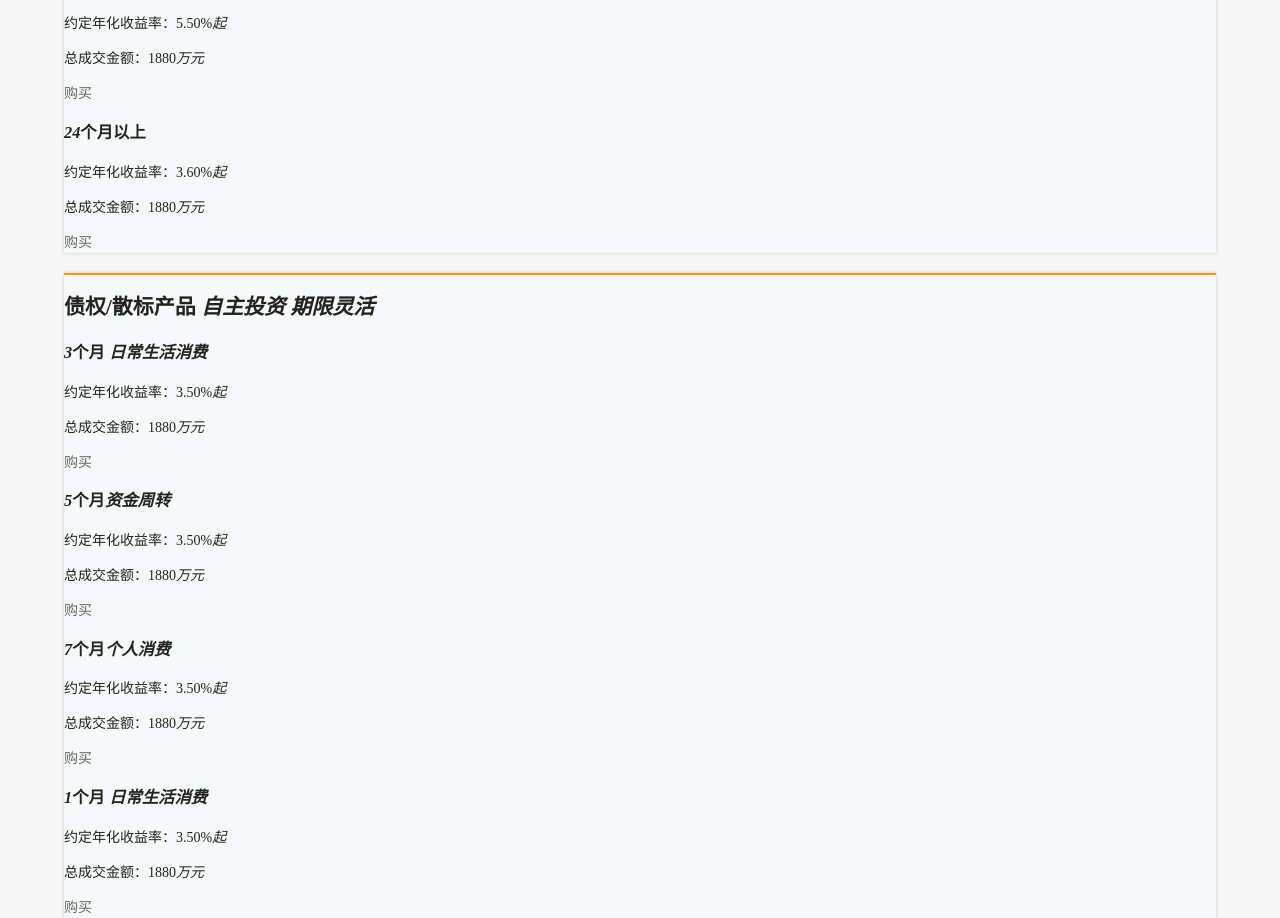
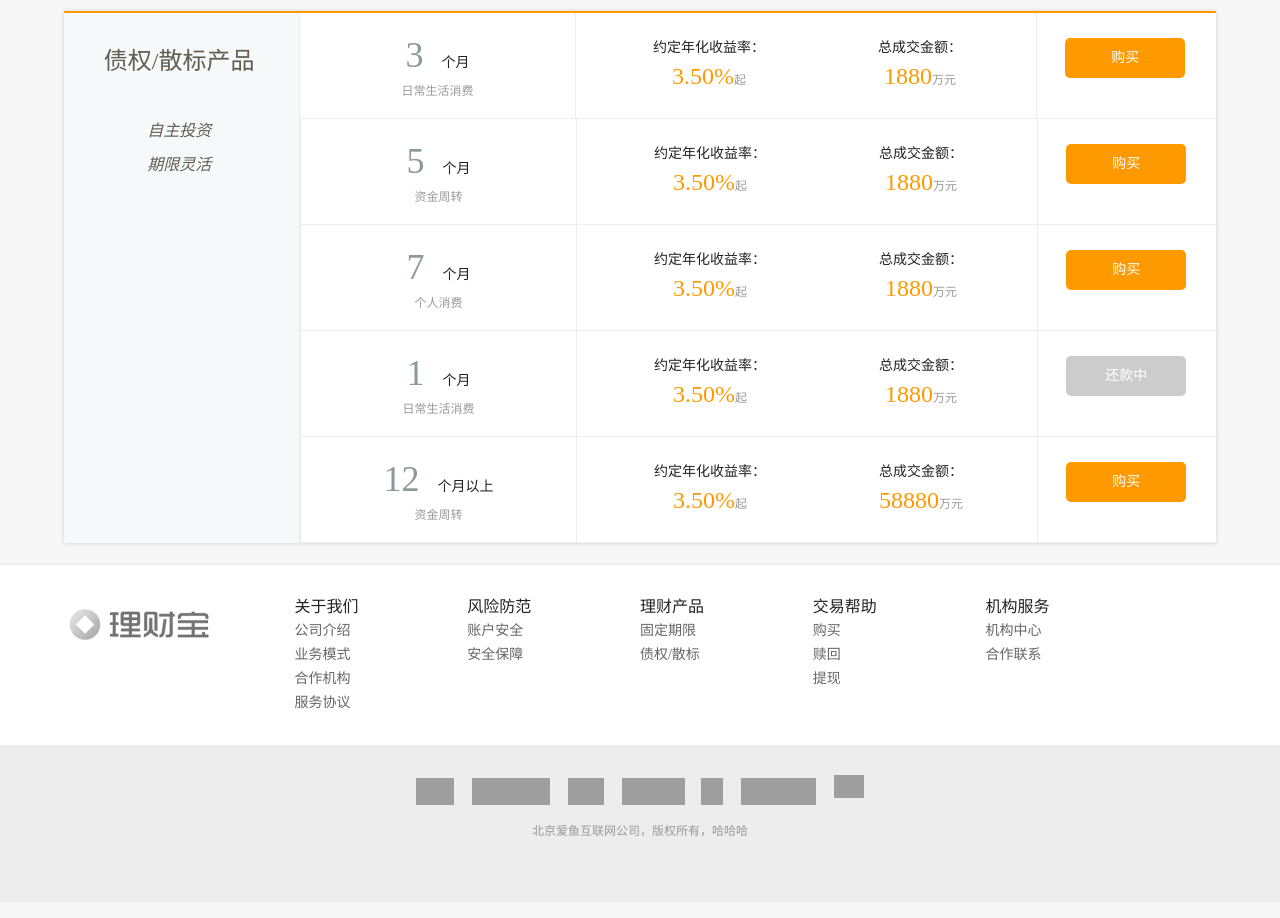
Before and after one commit to yanaliu/ResposiveWeb, a plain HTML site: page src/index.html in a window 1280 px wide. Shown: the part 855-1773 px from the top of the page. Drawn offline with Linux system fonts and the light colour scheme; grey boxes are pictures that could not be loaded.

Commit message:
the main body is completed

```diff
--- a/src/css/main.css
+++ b/src/css/main.css
@@ -269,13 +269,13 @@ header .main ul li a:active {
     white-space: nowrap;
 }
 .notice a:first-child:before {
-    content: '最新公告：\00a0\00a0';
+    content: '最新公告:\00a0\00a0';
     color: #aaa;
 }
 .notice a span {
     color: #999;
     font-size: 1.2rem;
-    margin-left:1rem;
+    margin-right:1rem;
 }
 .notice a.more {
     float: right;
@@ -291,6 +291,141 @@ header .main ul li a:active {
     background-color: #f5f9fa;
     border-top:2px solid #ff9900;
     box-shadow: 0 0 4px #ccc;
+}
+.product h2 {
+    float: left;
+    width: 20%;
+    margin-top: 3rem;
+    text-align: center;
+    font-size: 2.4rem;
+    font-weight:normal;
+    color: #635c51;
+}
+.product h2 em {
+    display: block;
+    margin-top: 1rem;
+    font-size: 1.6rem;
+}
+.product h2 em:first-child {
+    margin-top: 4rem;
+}
+.product .product-content {
+    float: right;
+    width: 79.5%;
+    border-left:1px solid #eee;
+    /*border-bottom:1px solid #eee;*/
+    background-color: #fff;
+}
+.product .product-content .item {
+    width: 100%;
+    border-bottom:1px solid #eee;
+}
+.product .product-content .item + .item {
+    border-left: 1px solid #eee;
+}
+.product .product-content .item h3 {
+    float: left;
+    width: 30%;
+    margin:1.5rem 0;
+    font-size: 1.4rem;
+    font-weight:normal;
+    text-align: center;
+}
+.product .product-content .item h3 em {
+    margin-right: 0.5em;
+    font-size: 3.6rem;
+    font-style: normal;
+    color: #8b999d;
+}
+.product .product-content .item h3 i {
+    display: block;
+    font-size: 1.2rem;
+    font-style: normal;
+    color: #999;
+}
+.product .product-content .item .info {
+    float: left;
+    width: 48%;
+    padding:1rem;
+    border-left:1px solid #eee;
+    border-right:1px solid #eee;
+    font-size: 14px;
+}
+.product .product-content .item .info p {
+    float: left;
+    display: inline-block;
+    text-align: center;
+    width: 56%;
+}
+.product .product-content .item .info p:last-child {
+    width: 40%;
+}
+.product .product-content .item .info p span {
+    display: block;
+    font-size: 2.4rem;
+    color: #ff9900;
+}
+.product .product-content .item .info p span i {
+    font-size: 1.2rem;
+    font-style: normal;
+    color: #999;
+}
+.product .product-content .item .buy {
+    float: left;
+    width:calc(22% - 4.4rem);
+    padding: 1rem;
+}
+.product .product-content .item .buy a {
+    display: block;
+    width: 90%;
+    margin:1.5rem auto;
+    max-width: 12rem;
+    line-height: 4rem;
+    text-align: center;
+    text-decoration: none;
+    color: #fff;
+    background-color: #ff9900;
+    border-radius: 5px;
+}
+.product .product-content .item .buy a:hover,
+.product .product-content .item .buy a:active {
+    background-color: #ffc468;
+}
+.product .product-content .item .buy a.disabled {
+    background-color: #ccc !important;
+    cursor: not-allowed;
+}
+/*底部导航*/
+.footer {
+    padding:3rem 0;
+    background-color: #fff;
+    border-top:2px solid #eee;
+}
+.footer-content {
+    width: 90%;
+    margin:0 auto;
+}
+.footer-content p {
+    float: left;
+    display: block;
+    filter:grayscale(100%);
+    width: 20%;
+    height: 35px;
+    background: url(../img/logo@1x.png) no-repeat left;
+    -webkit-background-size:;
+    background-size:150px 35px;
+}
+.footer-content ul {
+    float: left;
+    width: 15%;
+}
+.footer-content ul li {
+    font-size: 1.4rem;
+    line-height: 2.4rem;
+
+}
+.footer-content ul .title {
+    font-size: 1.6rem;
 }
 /*网站底部*/
 footer {
--- a/src/index.html
+++ b/src/index.html
@@ -82,11 +82,11 @@
     </section>
 
     <section class="notice clearfix">
-        <a href="#"><span>2017-08-29</span>元旦期间业务受理及值班公告元旦期间业务受理及值班公告元旦期间业务受理及值班公告</a>
+        <a href="#"><span>2017-08-29</span>元旦期间业务受理及值班公告元旦期间业务受理及值班公告元旦期间业务受理及值班公告元旦期间业务受理及值班公告元旦期间业务受理及值班公告元旦期间业务受理及值班公告元旦期间业务受理及值班公告元旦期间业务受理及值班公告元旦期间业务受理及值班公告</a>
         <a href="#" class="more">更多公告</a>
     </section>
 
-    <section class="product">
+    <section class="product clearfix">
         <h2>
             固定期限产品
             <em>甄选优质基金</em>
@@ -95,7 +95,7 @@
         </h2>
 
         <div class="product-content">
-            <div class="item">
+            <div class="item clearfix">
                 <h3><em>3</em>个月</h3>
                 <div class="info">
                     <p>约定年化收益率：<span class="year-rate">3.50%<i>起</i></span></p>
@@ -105,7 +105,7 @@
                     <a href="#">购买</a>
                 </div>
             </div>
-            <div class="item">
+            <div class="item clearfix">
                 <h3><em>3-6</em>个月</h3>
                 <div class="info">
                     <p>约定年化收益率：<span class="year-rate">3.60%<i>起</i></span></p>
@@ -115,7 +115,7 @@
                     <a href="#">购买</a>
                 </div>
             </div>
-            <div class="item">
+            <div class="item clearfix">
                 <h3><em>6-12</em>个月</h3>
                 <div class="info">
                     <p>约定年化收益率：<span class="year-rate">4.50%<i>起</i></span></p>
@@ -125,7 +125,7 @@
                     <a href="#">购买</a>
                 </div>
             </div>
-            <div class="item">
+            <div class="item clearfix">
                 <h3><em>12-24</em>个月</h3>
                 <div class="info">
                     <p>约定年化收益率：<span class="year-rate">5.50%<i>起</i></span></p>
@@ -135,7 +135,7 @@
                     <a href="#">购买</a>
                 </div>
             </div>
-            <div class="item">
+            <div class="item clearfix">
                 <h3><em>24</em>个月以上</h3>
                 <div class="info">
                     <p>约定年化收益率：<span class="year-rate">3.60%<i>起</i></span></p>
@@ -148,7 +148,7 @@
         </div>
     </section>
 
-    <section class="product">
+    <section class="product clearfix">
         <h2>
             债权/散标产品
             <em>自主投资</em>
@@ -156,7 +156,7 @@
         </h2>
 
         <div class="product-content">
-            <div class="item">
+            <div class="item clearfix">
                 <h3><em>3</em>个月 <i>日常生活消费</i></h3>
                 <div class="info">
                     <p>约定年化收益率：<span class="year-rate">3.50%<i>起</i></span></p>
@@ -166,7 +166,7 @@
                     <a href="#">购买</a>
                 </div>
             </div>
-            <div class="item">
+            <div class="item clearfix">
                 <h3><em>5</em>个月<i>资金周转</i></h3>
                 <div class="info">
                     <p>约定年化收益率：<span class="year-rate">3.50%<i>起</i></span></p>
@@ -176,7 +176,7 @@
                     <a href="#">购买</a>
                 </div>
             </div>
-            <div class="item">
+            <div class="item clearfix">
                 <h3><em>7</em>个月<i>个人消费</i></h3>
                 <div class="info">
                     <p>约定年化收益率：<span class="year-rate">3.50%<i>起</i></span></p>
@@ -186,17 +186,17 @@
                     <a href="#">购买</a>
                 </div>
             </div>
-            <div class="item">
+            <div class="item clearfix">
                 <h3><em>1</em>个月 <i>日常生活消费</i></h3>
                 <div class="info">
                     <p>约定年化收益率：<span class="year-rate">3.50%<i>起</i></span></p>
                     <p>总成交金额：<span class="money">1880<i>万元</i></span></p>
                 </div>
                 <div class="buy">
-                    <a href="#">购买</a>
+                    <a href="#" class="disabled">还款中</a>
                 </div>
             </div>
-            <div class="item">
+            <div class="item clearfix">
                 <h3><em>12</em>个月以上<i>资金周转</i></h3>
                 <div class="info">
                     <p>约定年化收益率：<span class="year-rate">3.50%<i>起</i></span></p>
@@ -210,8 +210,8 @@
     </section>
 
     <nav class="footer">
-        <p class="brand"></p>
-        <div class="footer-content">
+        <div class="footer-content clearfix">
+            <p class="brand"></p>
             <ul>
                 <li class="title">关于我们</li>
                 <li><a href="#">公司介绍</a></li>
```
